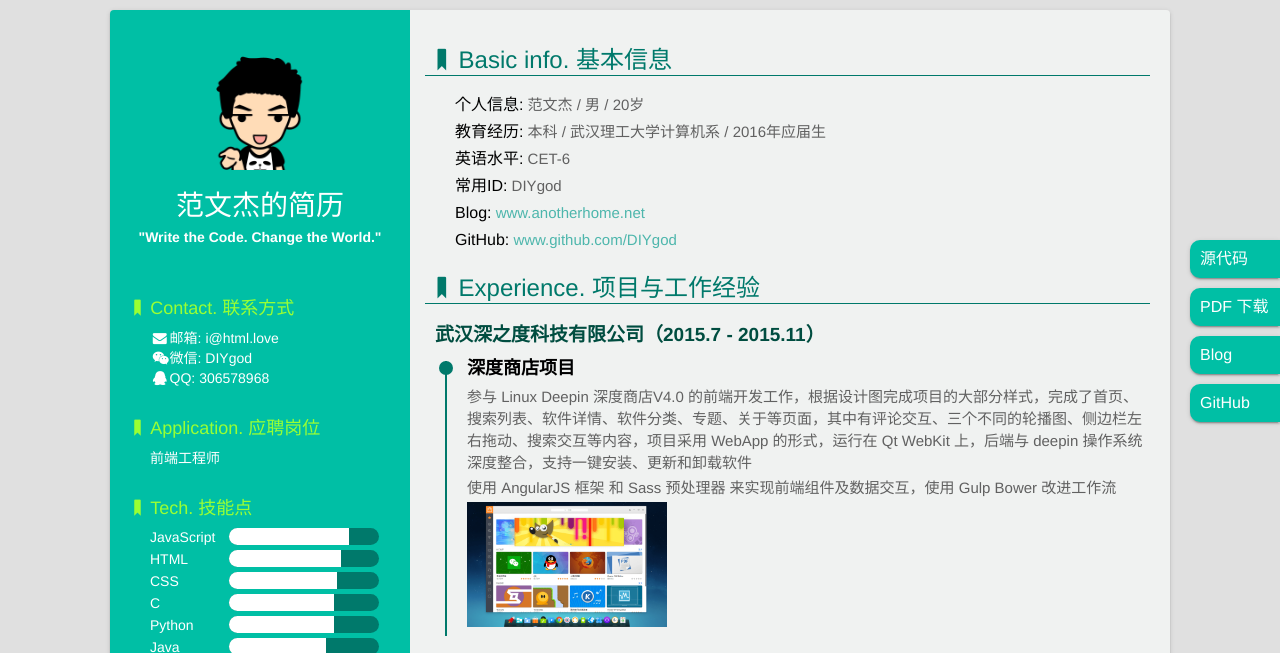
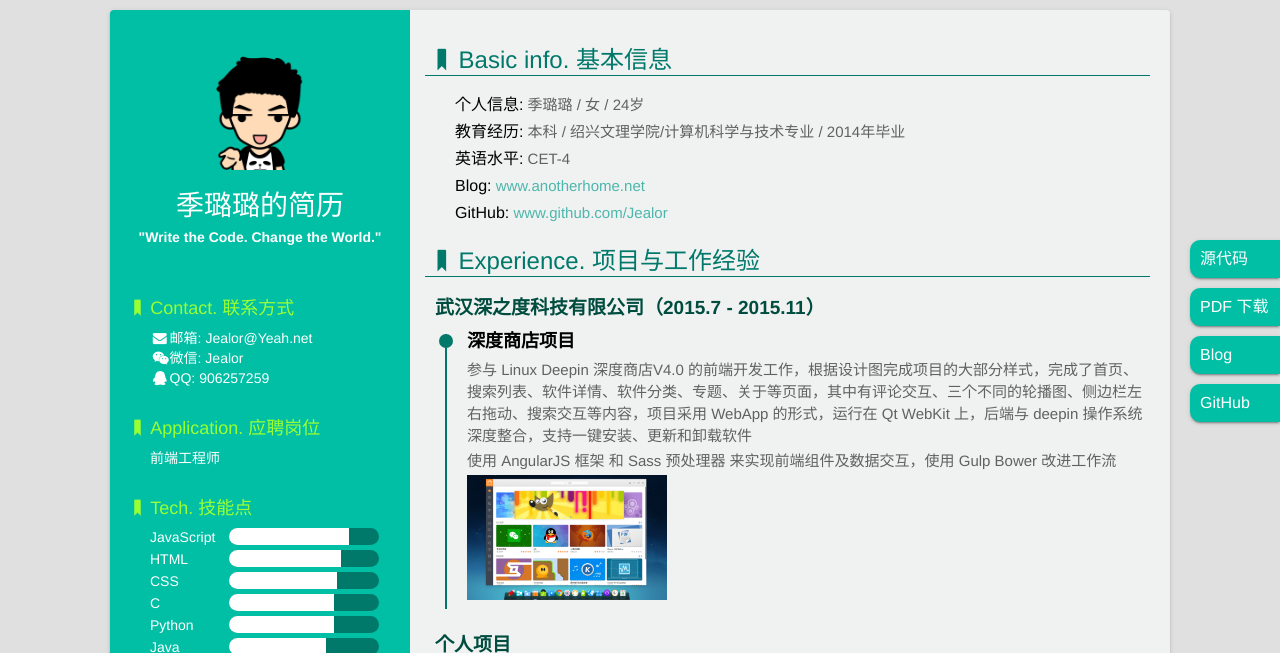
Before and after one commit to Jealor/Jealor.github.io, a website: page index.html in a window 1280 px wide. Shown: the top 653 px of the page. Drawn offline with Linux system fonts and the light colour scheme.

Commit message:
Add files via upload

```diff
--- a/index.html
+++ b/index.html
@@ -2,9 +2,9 @@
 <html>
 <head>
     <meta charset="UTF-8">
-    <title>范文杰的简历</title>
+    <title>季璐璐的简历</title>
     <meta name="description" content="我是一个充满活力、对前端由衷热爱、善于发现问题的前端工程师。我目前正在寻找前端工程师岗位，希望借此机会为贵司献上我的一点绵薄之力，快招我到碗里来吧！">
-    <meta name="keywords" content="范文杰,DIYgod,前端,工作,简历">
+    <meta name="keywords" content="季璐璐,Jealor,前端,工作,简历">
     <link rel="shortcut icon" href="favicon.ico">
     <link rel="stylesheet" href="dist/css/style.min.css">
     <link rel="stylesheet" href="dist/css/fontello.min.css">
@@ -40,15 +40,15 @@
         <div class="sidebar">
             <div class="title">
                 <img src="img/head.png">
-                <h1>范文杰的简历</h1>
+                <h1>季璐璐的简历</h1>
                 <h2>"Write the Code. Change the World."</h2>
             </div>
             <ul class="side-info">
                 <li class="someRight">
                     <dt><i class="icon-bookmark"></i>Contact. 联系方式</dt>
-                    <dd><i class="icon-mail-alt"></i>邮箱: <a href="mailto:i@html.love" target="_blank">i@html.love</a></dd>
-                    <dd><i class="icon-wechat"></i>微信: DIYgod</dd>
-                    <dd><i class="icon-qq"></i>QQ: <a href="http://wpa.qq.com/msgrd?v=3&uin=306578968&site=qq&menu=yes" target="_blank">306578968</a></dd>
+                    <dd><i class="icon-mail-alt"></i>邮箱: <a href="mailto:Jealor@Yeah.net" target="_blank">Jealor@Yeah.net</a></dd>
+                    <dd><i class="icon-wechat"></i>微信: Jealor</dd>
+                    <dd><i class="icon-qq"></i>QQ: <a href="http://wpa.qq.com/msgrd?v=3&uin=906257259&site=qq&menu=yes" target="_blank">906257259</a></dd>
                 </li>
                 <li class="someRight">
                     <dt><i class="icon-bookmark"></i>Application. 应聘岗位</dt>
@@ -103,12 +103,11 @@
             <ul class="main-info">
                 <li class="someRight">
                     <dt><i class="icon-bookmark"></i>Basic info. 基本信息</dt>
-                    <dd><span>个人信息:</span> 范文杰 / 男 / 20岁</dd>
-                    <dd><span>教育经历:</span> 本科 / 武汉理工大学计算机系 / 2016年应届生</dd>
-                    <dd><span>英语水平:</span> CET-6</dd>
-                    <dd><span>常用ID:</span> DIYgod</dd>
+                    <dd><span>个人信息:</span> 季璐璐 / 女 / 24岁</dd>
+                    <dd><span>教育经历:</span> 本科 / 绍兴文理学院/计算机科学与技术专业 / 2014年毕业</dd>
+                    <dd><span>英语水平:</span> CET-4</dd>
                     <dd><span>Blog:</span> <a href="https://www.anotherhome.net" target="_blank">www.anotherhome.net</a></dd>
-                    <dd><span>GitHub:</span> <a href="https://www.github.com/DIYgod" target="_blank">www.github.com/DIYgod</a></dd>
+                    <dd><span>GitHub:</span> <a href="https://www.github.com/Jealor" target="_blank">www.github.com/Jealor</a></dd>
                 </li>
                 <li>
                     <dt><i class="icon-bookmark"></i>Experience. 项目与工作经验</dt>
```
